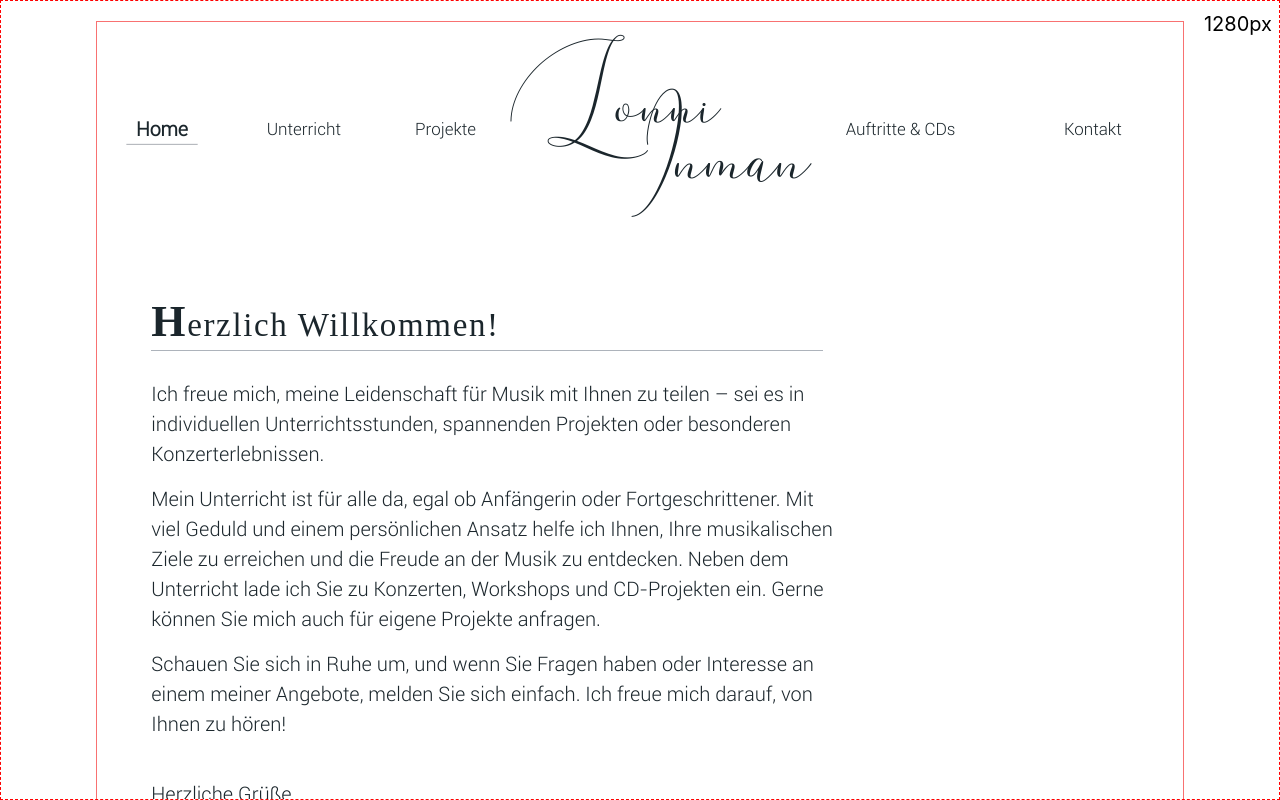
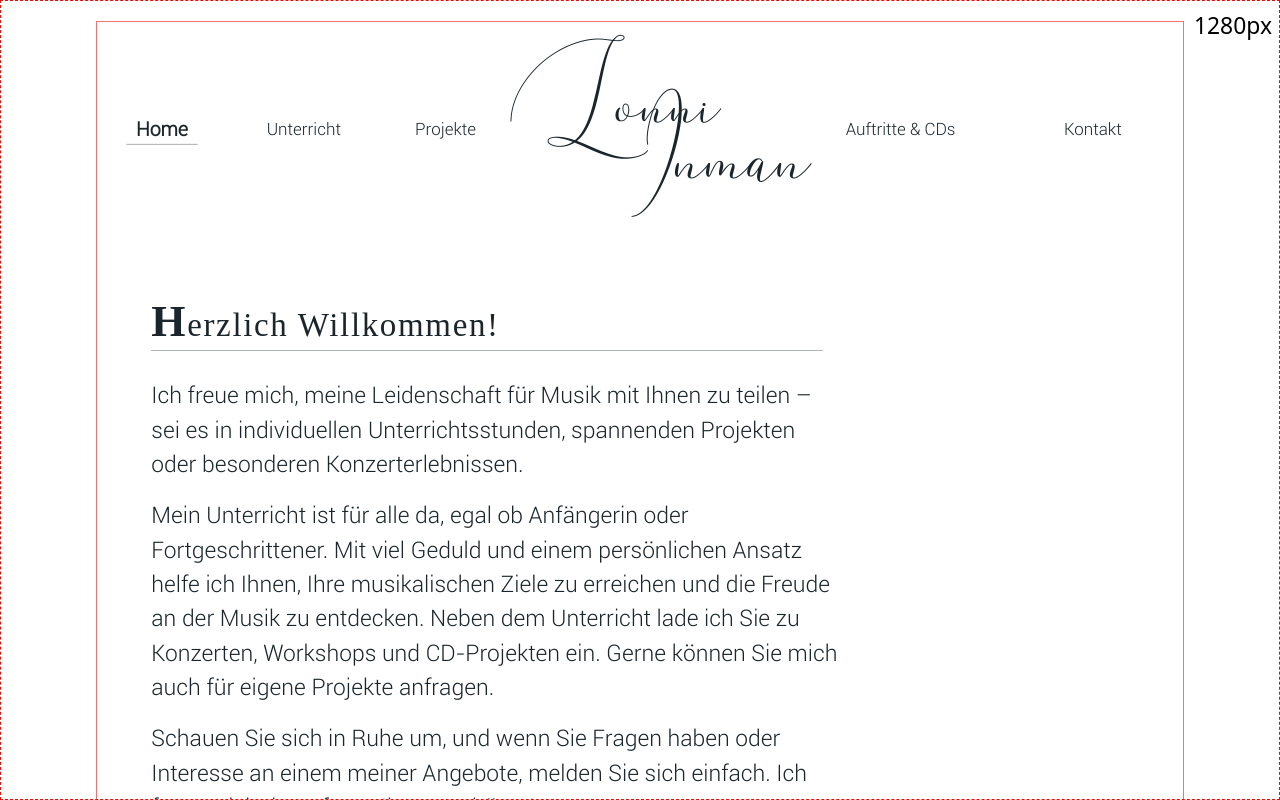
Before and after one commit to j-eick/lonni-homepage, a Next.js app: page /home in a window 1280 px wide. Built offline with nearby package versions, Linux system fonts and the light colour scheme; a web font is replaced by a local one.

Commit message:
new font / PageTitel bg

```diff
--- a/app/globals.css
+++ b/app/globals.css
@@ -39,6 +39,14 @@
 @font-face {
     font-family: Walkway SemiBold;
     src: url("./fonts/pageTitle/Walkway SemiBold.ttf");
+}
+@font-face {
+    font-family: Chopin-Light;
+    src: url("./fonts/Chopin-Light.ttf");
+}
+@font-face {
+    font-family: Walkway Expand SemiBold;
+    src: url("./fonts/pageTitle/Walkway Expand SemiBold.ttf");
 }
 
 @layer components {
@@ -114,12 +122,14 @@
     /* ----- Schrift-Arten ----- */
     --font-primary: Roboto-Light, "Inter";
     --font-secondary: Walkway SemiBold, "Inter";
+    --font-tertiary: Chopin-Light, "Inter";
+    --font-quaternary: Walkway Expand SemiBold, "Inter";
 
     /* ----- Schrift-Farben ----- */
     --color-primary: #1b262c;
 
     /* ----- Schrift-Größen ----- */
-    --size-default: var(--step-0);
+    --size-default: var(--step-05);
 
     --background: #ffffff;
     --foreground: #171717;
@@ -149,6 +159,13 @@
     --step-5: clamp(2.2395rem, 0.8066rem + 7.1646vw, 6.3591rem);
 
     --aside-width: clamp(150px, 4.88vw + 105px, 208px);
+
+    /* NEW half-steps (example) */
+    --step-05: clamp(1.04rem, 0.91rem + 0.66vw, 1.43rem); /* between --step-0 & --step-1 */
+    --step-15: clamp(1.19rem, 0.93rem + 1.27vw, 1.92rem); /* between --step-1 & --step-2 */
+    --step-25: clamp(1.46rem, 0.97rem + 2.24vw, 2.71rem); /* between --step-2 & --step-3 */
+    --step-35: clamp(1.71rem, 0.97rem + 3.68vw, 3.84rem); /* between --step-3 & --step-4 */
+    --step-45: clamp(2.01rem, 0.9rem + 5.87vw, 5.49rem); /* between --step-4 & --step-5 */
 }
 
 *,
@@ -172,8 +189,8 @@ body {
     flex-direction: column;
     justify-content: center;
     align-items: center;
-    font-family: var(--font-secondary, Arial, Helvetica, sans-serif);
-    font-size: var(--step-1);
+    /* font-family: var(--font-secondary, Arial, Helvetica, sans-serif);
+    font-size: var(--step-1); */
     -webkit-font-smoothing: antialiased;
     -moz-osx-font-smoothing: grayscale;
 
@@ -211,7 +228,7 @@ p {
 }
 
 .flowText > * + * {
-    margin-top: 0.75em;
+    margin-top: 0.8em;
 }
 .flowTextAndLastChild > * + * {
     margin-top: 0.75em;
--- a/tailwind.config.js
+++ b/tailwind.config.js
@@ -21,6 +21,7 @@ module.exports = {
             },
             colors: {
                 primary: "#1b262c",
+                primary2: "#141d21",
             },
             backdropBlur: {
                 "2px": "2px",
@@ -77,6 +78,8 @@ module.exports = {
             fontFamily: {
                 primary: "var(--font-primary)",
                 secondary: "var(--font-secondary)",
+                tertiary: "var(--font-tertiary)",
+                quaternary: "var(--font-quaternary)",
 
                 landingTitle: ["Calinastiya"],
                 headerTitle: "Argentina Script",
```
Also changed, not shown: app/fonts/Chopin-Light.ttf (added).
